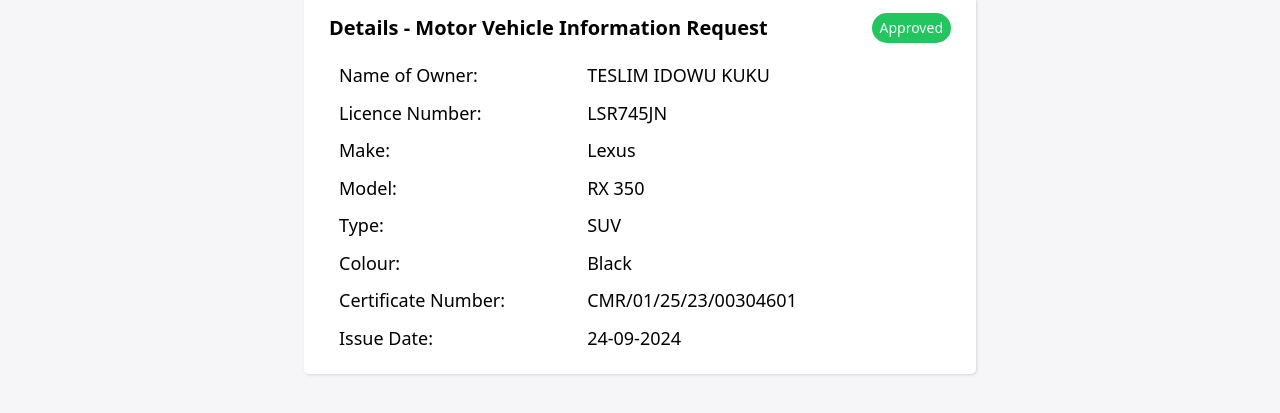
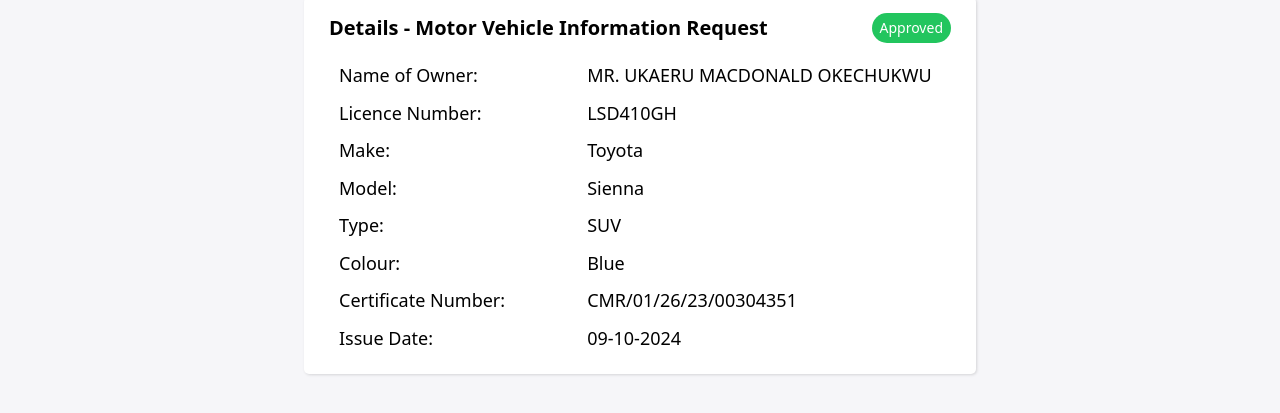
Before and after one commit to Agape-Justice/verify-test_check, a plain HTML site: page one.html in a window 1280 px wide. Shown: the part 177-590 px from the top of the page. Drawn offline with Linux system fonts and the light colour scheme.

Commit message:
Update one.html

```diff
--- a/one.html
+++ b/one.html
@@ -66,19 +66,19 @@
                     <tbody>
                         <tr>
                             <th scope="row">Name of Owner:</th>
-                            <td>TESLIM IDOWU KUKU</td>
+                            <td>MR. UKAERU MACDONALD OKECHUKWU</td>
                         </tr>
                         <tr>
                             <th scope="row">Licence Number:</th>
-                            <td>LSR745JN</td>
+                            <td>LSD410GH</td>
                         </tr>
                         <tr>
                             <th scope="row">Make:</th>
-                            <td>Lexus</td>
+                            <td>Toyota</td>
                         </tr>
                         <tr>
                             <th scope="row">Model:</th>
-                            <td>RX 350</td>
+                            <td>Sienna</td>
                         </tr>
                         <tr>
                             <th scope="row">Type:</th>
@@ -86,15 +86,15 @@
                         </tr>
                         <tr>
                             <th scope="row">Colour:</th>
-                            <td>Black</td>
+                            <td>Blue</td>
                         </tr>
                         <tr>
                             <th scope="row">Certificate Number:</th>
-                            <td>CMR/01/25/23/00304601</td>
+                            <td>CMR/01/26/23/00304351</td>
                         </tr>
                         <tr>
                             <th>Issue Date:</th>
-                            <td>24-09-2024</td>
+                            <td>09-10-2024</td>
                         </tr>
                     </tbody>
                 </table>
```
